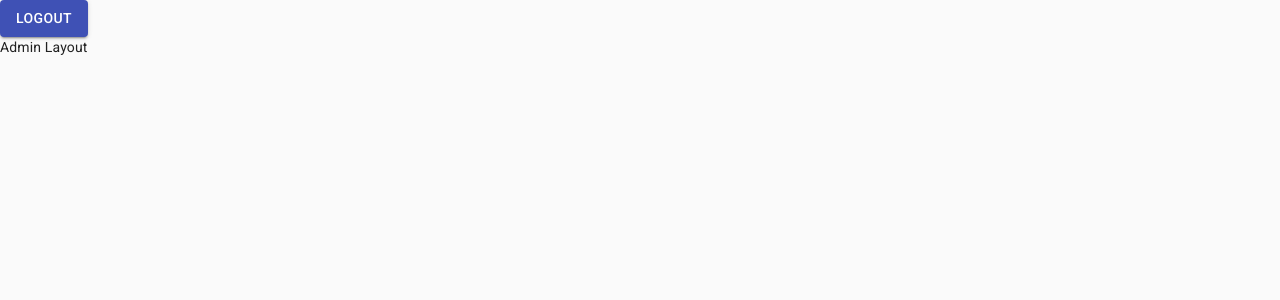
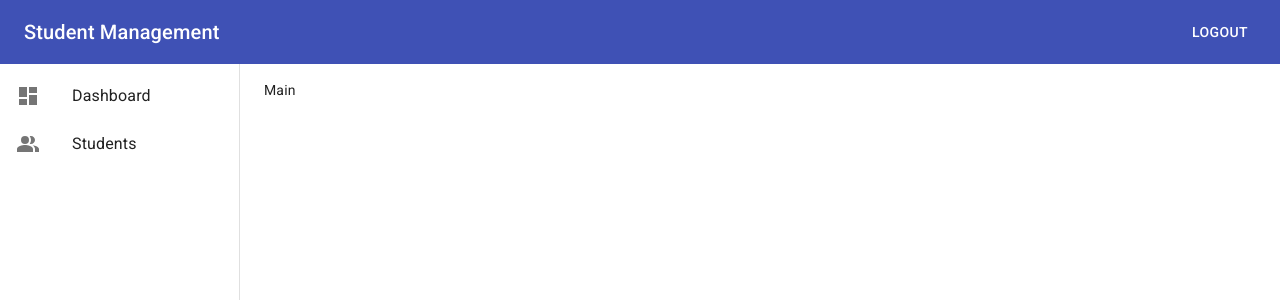
Before and after one commit to quangnguyen90/my-student-saga, a React (Create React App) app: page /admin in a window 1280 px wide. Shown: the top 300 px of the page. Built offline with nearby package versions, Linux system fonts and the light colour scheme; no server answers; sample sign-in values are in the browser's storage.

Commit message:
14- Setup AdminLayout using CSS grid & Material UI

```diff
--- a/src/App.tsx
+++ b/src/App.tsx
@@ -1,25 +1,12 @@
-import cityApi from 'api/cityApi';
-import { useAppDispatch } from 'app/hooks';
 import { NotFound, PrivateRoute } from 'components/Common';
 import { AdminLayout } from 'components/Layout';
-import { authActions } from 'features/auth/authSlice';
 import LoginPage from 'features/auth/pages/LoginPage';
-import React, { useEffect } from 'react';
+import React from 'react';
 import { Route, Switch } from 'react-router-dom';
-import { Button } from '@material-ui/core';
 
 function App() {
-  const dispatch = useAppDispatch();
-
-  useEffect(() => {
-    cityApi.getAll().then((response) => console.log(response));
-  });
-
   return (
     <>
-      <Button variant="contained" color="primary" onClick={() => dispatch(authActions.logout())}>
-        Logout
-      </Button>
       <Switch>
         <Route path="/login">
           <LoginPage />
--- /dev/null
+++ b/src/components/Common/Header.tsx
@@ -0,0 +1,39 @@
+import AppBar from '@material-ui/core/AppBar';
+import Button from '@material-ui/core/Button';
+import { makeStyles } from '@material-ui/core/styles';
+import Toolbar from '@material-ui/core/Toolbar';
+import Typography from '@material-ui/core/Typography';
+import { useAppDispatch } from 'app/hooks';
+import { authActions } from 'features/auth/authSlice';
+import React from 'react';
+
+const useStyles = makeStyles((theme) => ({
+  root: {
+    flexGrow: 1,
+  },
+  title: {
+    flexGrow: 1,
+  },
+}));
+
+export function Header() {
+  const classes = useStyles();
+  const dispatch = useAppDispatch();
+
+  const handleLogoutClick = () => {
+    dispatch(authActions.logout());
+  }
+
+  return (
+    <div className={classes.root}>
+      <AppBar position="static">
+        <Toolbar>
+          <Typography variant="h6" className={classes.title}>
+            Student Management
+          </Typography>
+          <Button color="inherit" onClick={handleLogoutClick}>Logout</Button>
+        </Toolbar>
+      </AppBar>
+    </div>
+  );
+}
--- /dev/null
+++ b/src/components/Common/Sidebar.tsx
@@ -0,0 +1,39 @@
+import List from '@material-ui/core/List';
+import ListItem from '@material-ui/core/ListItem';
+import ListItemIcon from '@material-ui/core/ListItemIcon';
+import ListItemText from '@material-ui/core/ListItemText';
+import { makeStyles } from '@material-ui/core/styles';
+import DashboardIcon from '@material-ui/icons/Dashboard';
+import PeopleAltIcon from '@material-ui/icons/PeopleAlt';
+import React from 'react';
+
+const useStyles = makeStyles((theme) => ({
+  root: {
+    width: '100%',
+    maxWidth: 360,
+    backgroundColor: theme.palette.background.paper,
+  },
+}));
+
+export  function Sidebar() {
+  const classes = useStyles();
+
+  return (
+    <div className={classes.root}>
+      <List component="nav" aria-label="main mailbox folders">
+        <ListItem button>
+          <ListItemIcon>
+            <DashboardIcon />
+          </ListItemIcon>
+          <ListItemText primary="Dashboard" />
+        </ListItem>
+        <ListItem button>
+          <ListItemIcon>
+            <PeopleAltIcon />
+          </ListItemIcon>
+          <ListItemText primary="Students" />
+        </ListItem>
+      </List>
+    </div>
+  );
+}
--- a/src/components/Common/index.ts
+++ b/src/components/Common/index.ts
@@ -1,2 +1,4 @@
 export * from './NotFound';
 export * from './PrivateRoute';
+export * from './Header';
+export * from './Sidebar';
--- a/src/components/Layout/AdminLayout.tsx
+++ b/src/components/Layout/AdminLayout.tsx
@@ -1,7 +1,41 @@
+import { Box, makeStyles } from '@material-ui/core';
+import { Header, Sidebar } from 'components/Common';
 import * as React from 'react';
 
-export interface AdminLayoutProps {}
+const useStyles = makeStyles((theme) => ({
+    root: {
+        display: 'grid',
+        gridTemplateRows: 'auto 1fr',
+        gridAutoColumns: '240px 1fr',
+        gridTemplateAreas: '"header header" "sidebar main"',
 
-export function AdminLayout(props: AdminLayoutProps) {
-    return <div>Admin Layout</div>;
+        minHeight: '100vh',
+    },
+    header: {
+        gridArea: 'header',
+    },
+    sidebar: {
+        gridArea: 'sidebar',
+        borderRight: `1px solid ${theme.palette.divider}`,
+        backgroundColor: theme.palette.background.paper,
+    },
+    main: {
+        gridArea: 'main',
+        backgroundColor: theme.palette.background.paper,
+        padding: theme.spacing(2, 3),
+    }
+}));
+
+export function AdminLayout() {
+    const classes = useStyles();
+
+    return <Box className={classes.root}>
+        <Box className={classes.header}>
+            <Header />
+        </Box>
+        <Box className={classes.sidebar}>
+            <Sidebar />
+        </Box>
+        <Box className={classes.main}>Main</Box>
+    </Box>;
 }
```
